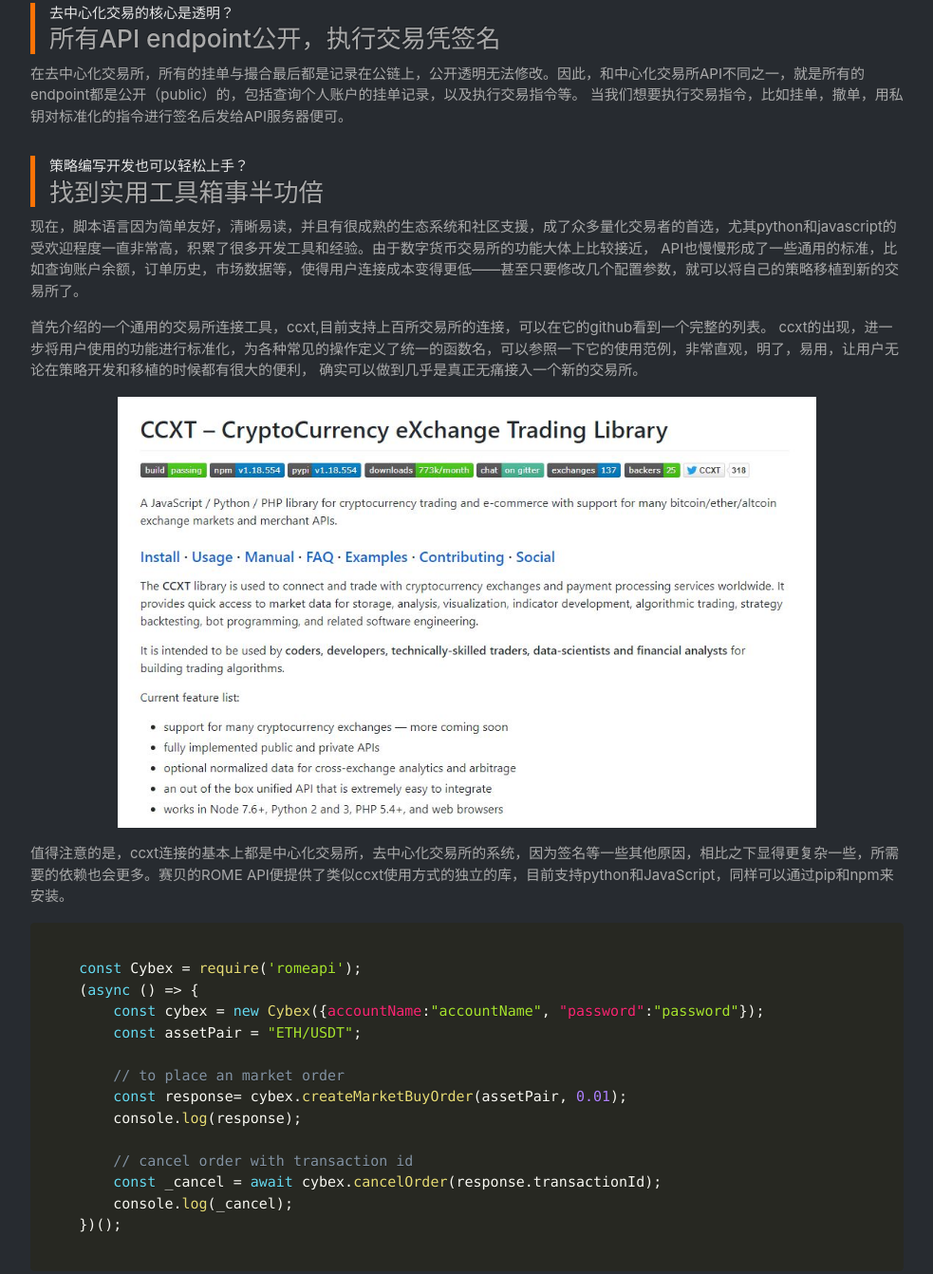
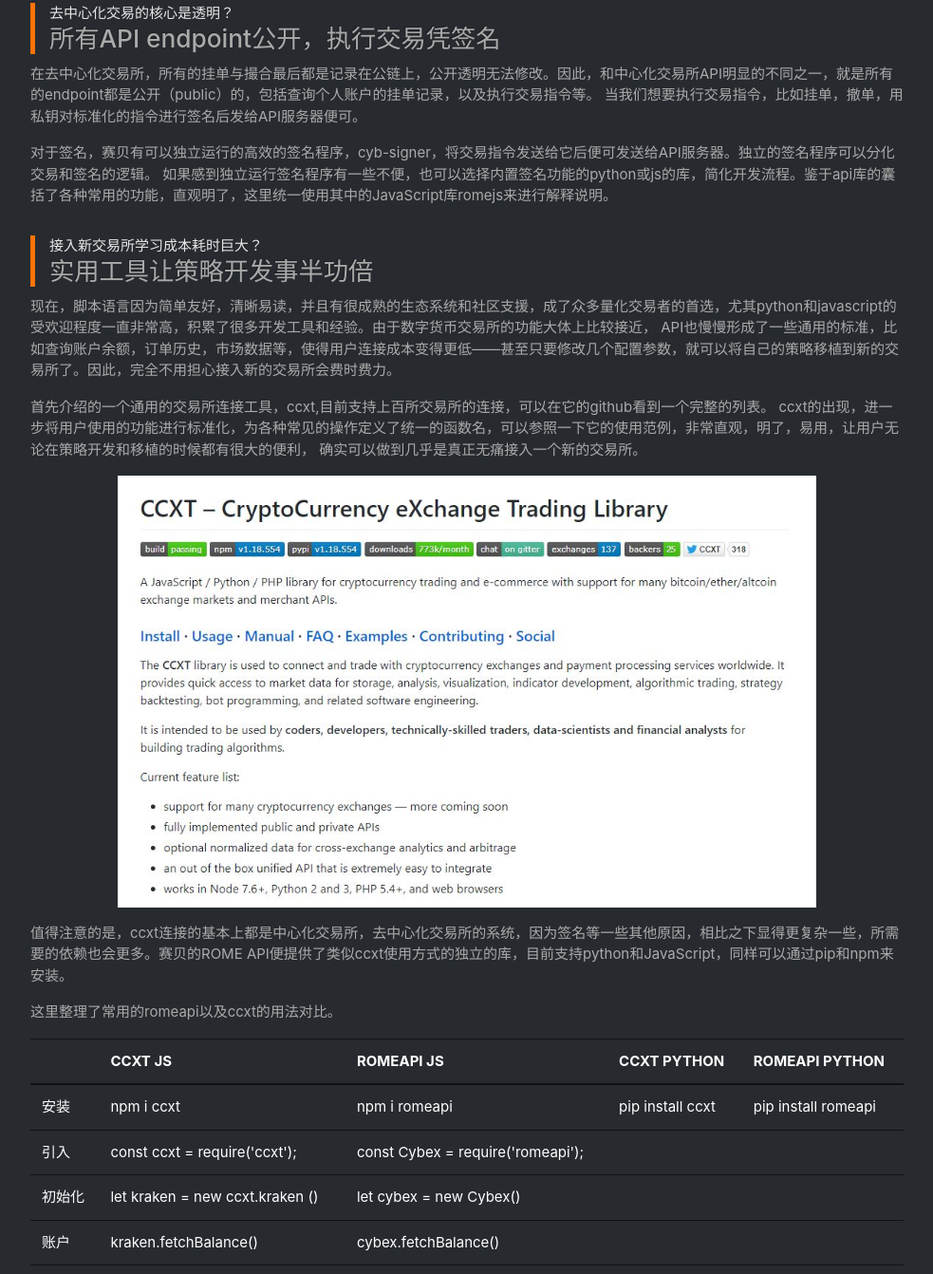
Before and after one commit to CybexDex/Quantitative-Trading-Demo, a website: page course.html in a window 1280 px wide. Shown: the part 776-2118 px from the top of the page at 95% size, without its empty margins (148-1131 px from the left). Drawn offline with nearby package versions, Linux system fonts and the light colour scheme.

Commit message:
update wording

```diff
--- a/course.html
+++ b/course.html
@@ -73,23 +73,25 @@
                 </div>
 
                 <p>
-                    在去中心化交易所，所有的挂单与撮合最后都是记录在公链上，公开透明无法修改。因此，和中心化交易所API不同之一，就是所有的endpoint都是公开（public）的，包括查询个人账户的挂单记录，以及执行交易指令等。
+                    在去中心化交易所，所有的挂单与撮合最后都是记录在公链上，公开透明无法修改。因此，和中心化交易所API明显的不同之一，就是所有的endpoint都是公开（public）的，包括查询个人账户的挂单记录，以及执行交易指令等。
                     当我们想要执行交易指令，比如挂单，撤单，用私钥对标准化的指令进行签名后发给API服务器便可。
                 </p>
                 <p>
+                    对于签名，赛贝有可以独立运行的高效的签名程序，cyb-signer，将交易指令发送给它后便可发送给API服务器。独立的签名程序可以分化交易和签名的逻辑。
+                    如果感到独立运行签名程序有一些不便，也可以选择内置签名功能的python或js的库，简化开发流程。鉴于api库的囊括了各种常用的功能，直观明了，这里统一使用其中的JavaScript库romejs来进行解释说明。
+                </p>
 
-                </p>
             </div>
 
             <div>
                 <div class="title">
-                    <span>策略编写开发也可以轻松上手？</span>
-                    <h3>找到实用工具箱事半功倍</h3>
+                    <span>接入新交易所学习成本耗时巨大？</span>
+                    <h3>实用工具让策略开发事半功倍</h3>
                 </div>
 
                 <p>
                     现在，脚本语言因为简单友好，清晰易读，并且有很成熟的生态系统和社区支援，成了众多量化交易者的首选，尤其python和javascript的受欢迎程度一直非常高，积累了很多开发工具和经验。由于数字货币交易所的功能大体上比较接近，
-                    API也慢慢形成了一些通用的标准，比如查询账户余额，订单历史，市场数据等，使得用户连接成本变得更低——甚至只要修改几个配置参数，就可以将自己的策略移植到新的交易所了。
+                    API也慢慢形成了一些通用的标准，比如查询账户余额，订单历史，市场数据等，使得用户连接成本变得更低——甚至只要修改几个配置参数，就可以将自己的策略移植到新的交易所了。因此，完全不用担心接入新的交易所会费时费力。
                 </p>
                 <p>
                     首先介绍的一个通用的交易所连接工具，ccxt,目前支持上百所交易所的连接，可以在它的github看到一个完整的列表。
@@ -105,22 +107,6 @@
                     值得注意的是，ccxt连接的基本上都是中心化交易所，去中心化交易所的系统，因为签名等一些其他原因，相比之下显得更复杂一些，所需要的依赖也会更多。赛贝的ROME
                     API便提供了类似ccxt使用方式的独立的库，目前支持python和JavaScript，同样可以通过pip和npm来安装。
                 </p>
-
-                <pre><code class="language-js">
-    const Cybex = require('romeapi');
-    (async () => {
-        const cybex = new Cybex({accountName:"accountName", "password":"password"});
-        const assetPair = "ETH/USDT";
-
-        // to place an market order
-        const response= cybex.createMarketBuyOrder(assetPair, 0.01);
-        console.log(response);
-
-        // cancel order with transaction id
-        const _cancel = await cybex.cancelOrder(response.transactionId);
-        console.log(_cancel);
-    })();
-                </code></pre>
 
                 <p>这里整理了常用的romeapi以及ccxt的用法对比。</p>
 
@@ -212,7 +198,8 @@
                 是不是非常简单直观？
             </p>
             <p>
-                为了程序完整的运行，还需要加上import初始化，还有获取行情数据和订单取消的机制。除了romejs库（如果用python则是romeapi），由于发送HTTP请求去获取行情数据效率比较低，我们选用websocket client来接收交易所的行情数据，以更快掌握市场动态。因此首先，用require引入。
+                为了程序完整的运行，还需要加上import初始化，还有获取行情数据和订单取消的机制。除了romejs库（如果用python则是romeapi），由于发送HTTP请求去获取行情数据效率比较低，我们选用websocket
+                client来接收交易所的行情数据，以更快掌握市场动态。因此首先，用require引入。
             </p>
 
             <pre>
```
